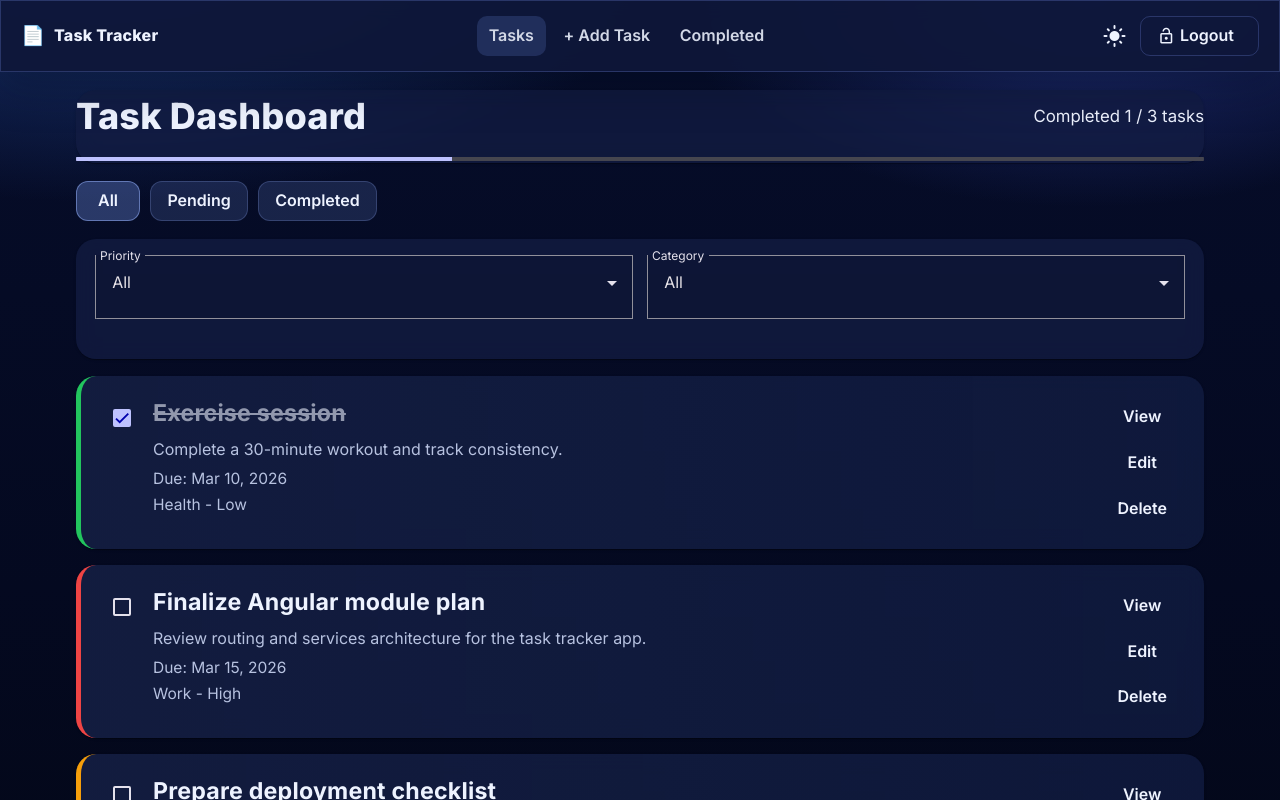
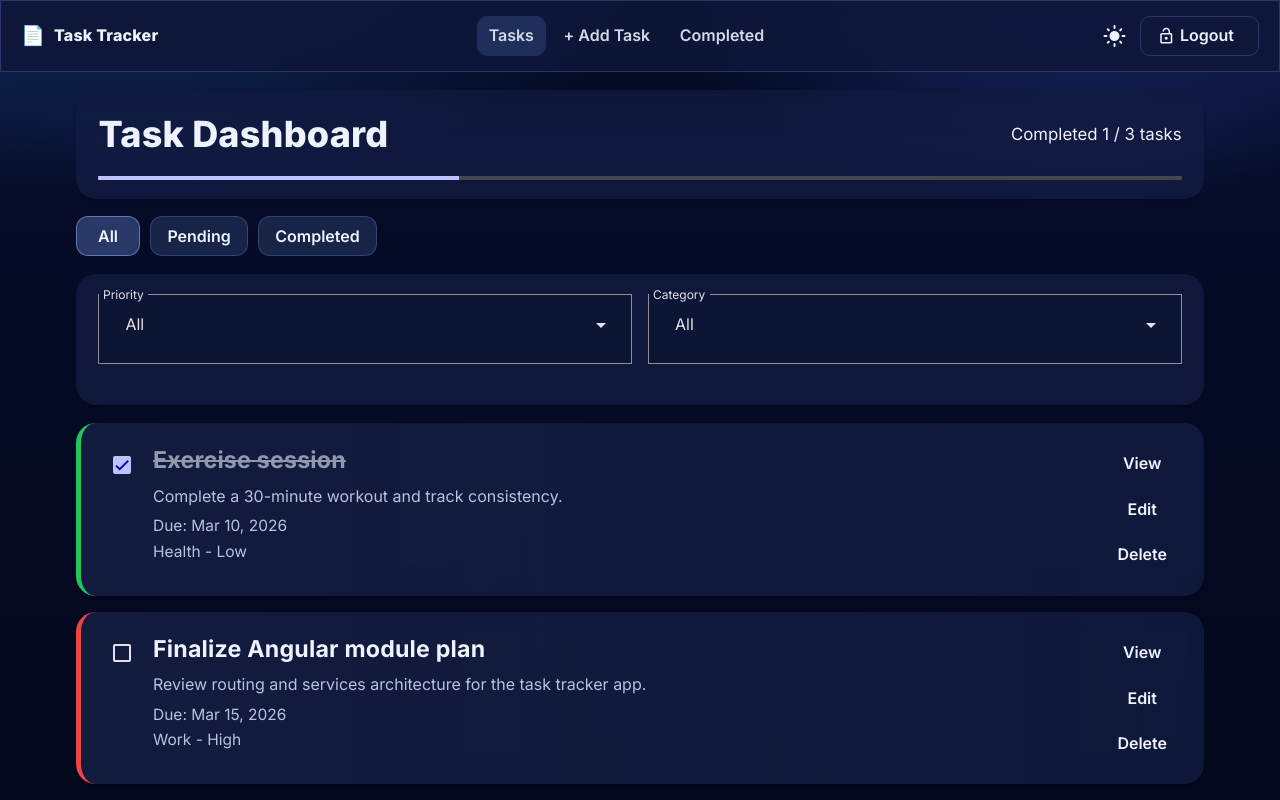
Before and after one commit to JoelJacobRoji/Task_Manager_and_Productivity_Tracker, an Angular app: page /tasks in a window 1280 px wide. Shown: the top 800 px of the page. Built offline with nearby package versions, Linux system fonts and the light colour scheme.

Commit message:
Increase dashboard and filter field inner padding for better spacing

```diff
--- a/src/app/components/task-list/task-list.component.css
+++ b/src/app/components/task-list/task-list.component.css
@@ -9,8 +9,12 @@
   border-radius: var(--radius-lg);
 }
 
+.summary-card {
+  padding: 1.15rem 1.4rem 1.05rem;
+}
+
 .filters-card {
-  padding: 1rem 1.2rem 1.05rem;
+  padding: 1.25rem 1.4rem 1.15rem;
 }
 
 .summary-line {
@@ -58,7 +62,8 @@
 .filter-grid {
   display: grid;
   grid-template-columns: repeat(2, minmax(180px, 1fr));
-  gap: 0.9rem;
+  gap: 1rem;
+  align-items: center;
 }
 
 .task-cards {
@@ -140,7 +145,7 @@
   }
 
   .filters-card {
-    padding: 0.85rem 0.85rem 0.9rem;
+    padding: 1rem 1rem 0.95rem;
   }
 
   .filter-grid {
--- a/src/styles.css
+++ b/src/styles.css
@@ -110,20 +110,29 @@ body.light-theme .mat-mdc-text-field-wrapper {
 
 /* Extra breathing room for dashboard filter selects */
 .tasks-page .filters-card .mat-mdc-text-field-wrapper {
-  padding-left: 12px !important;
-  padding-right: 12px !important;
+  padding-left: 16px !important;
+  padding-right: 16px !important;
+}
+
+.tasks-page .filters-card .mat-mdc-form-field-flex {
+  align-items: center !important;
+  min-height: 70px !important;
 }
 
 .tasks-page .filters-card .mat-mdc-form-field-infix {
-  min-height: 64px !important;
-  padding-top: 16px !important;
-  padding-bottom: 14px !important;
-  padding-left: 4px !important;
-  padding-right: 4px !important;
+  min-height: 68px !important;
+  padding-top: 18px !important;
+  padding-bottom: 16px !important;
+  padding-left: 8px !important;
+  padding-right: 8px !important;
 }
 
 .tasks-page .filters-card .mat-mdc-select-value {
-  padding-left: 1px;
+  padding-left: 3px;
+}
+
+.tasks-page .filters-card .mat-mdc-select-arrow-wrapper {
+  margin-right: 2px;
 }
 
 textarea.mat-mdc-input-element {
```
